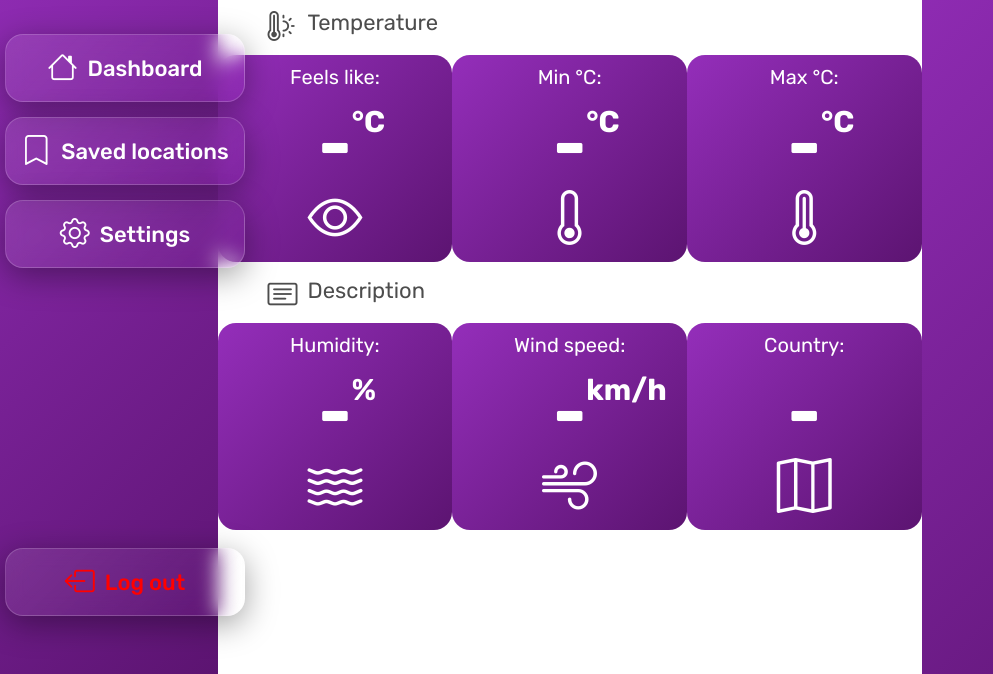
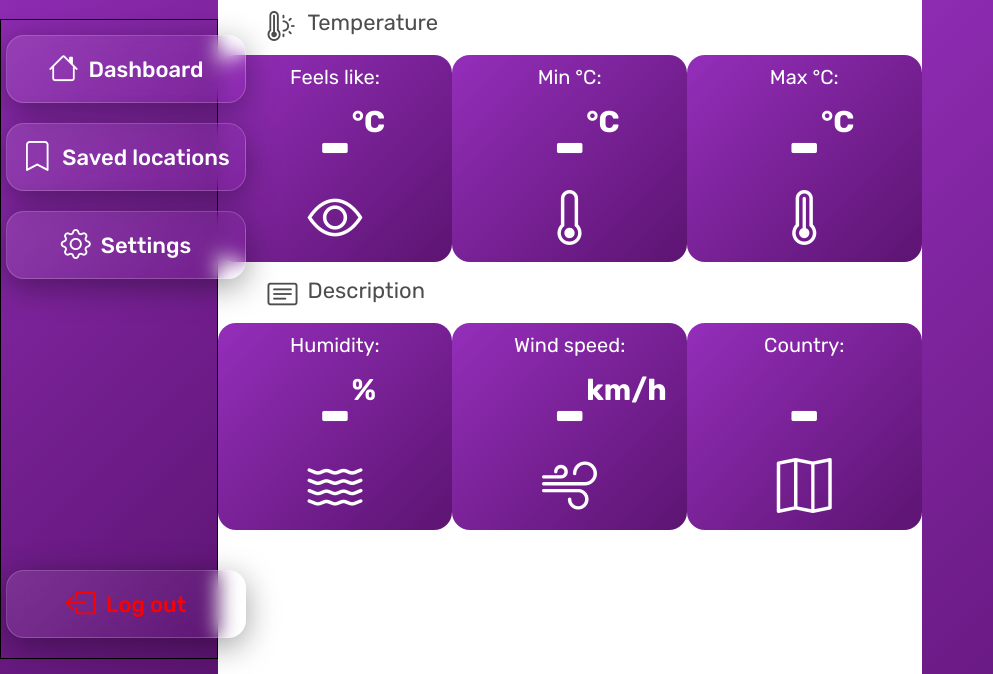
Before and after one commit to yabluninn/weath.io, a plain HTML site: page index.html in a window 1280 px wide. Shown: the part 126-800 px from the top of the page, 0-993 px from the left. Drawn offline with nearby package versions, Linux system fonts and the light colour scheme.

Commit message:
Fixed "log out" button position

```diff
--- a/css/style.css
+++ b/css/style.css
@@ -50,12 +50,13 @@ body {
 
 .nav-menu {
     display: flex;
-    justify-content: start;
+    justify-content: space-between;
     align-items: start;
     flex-direction: column;
     width: 100%;
-    height: fit-content;
+    height: 80%;
     margin-top: 50px;
+    border: 1px solid;
 }
 
 .nav-menu a {
@@ -85,10 +86,15 @@ body {
     transform: scale(0.8);
 }
 
-.nav-menu a:nth-child(4) {
+.nav-menu a {
     color: rgb(255, 0, 0);
     font-weight: 500;
-    margin-top: 280px;
+    bottom: 0;
+    margin-bottom: 20px;
+}
+
+.nav-menu-subblock a {
+    color: white;
 }
 
 .nav-menu a i {
--- a/index.html
+++ b/index.html
@@ -17,9 +17,11 @@
             <p>Weather</p>
         </div>
         <div class="nav-menu">
-            <a href=""><i class="bi bi-house"></i>&nbsp;&nbsp;Dashboard</a>
-            <a href=""><i class="bi bi-bookmark"></i>&nbsp;&nbsp;Saved locations</a>
-            <a href=""><i class="bi bi-gear"></i>&nbsp;&nbsp;Settings</a>
+            <div class="nav-menu-subblock">
+                <a href=""><i class="bi bi-house"></i>&nbsp;&nbsp;Dashboard</a>
+                <a href=""><i class="bi bi-bookmark"></i>&nbsp;&nbsp;Saved locations</a>
+                <a href=""><i class="bi bi-gear"></i>&nbsp;&nbsp;Settings</a>
+            </div>
             <a href=""><i class="bi bi-box-arrow-left"></i>&nbsp;&nbsp;Log out</a>
         </div>
     </div>
```
